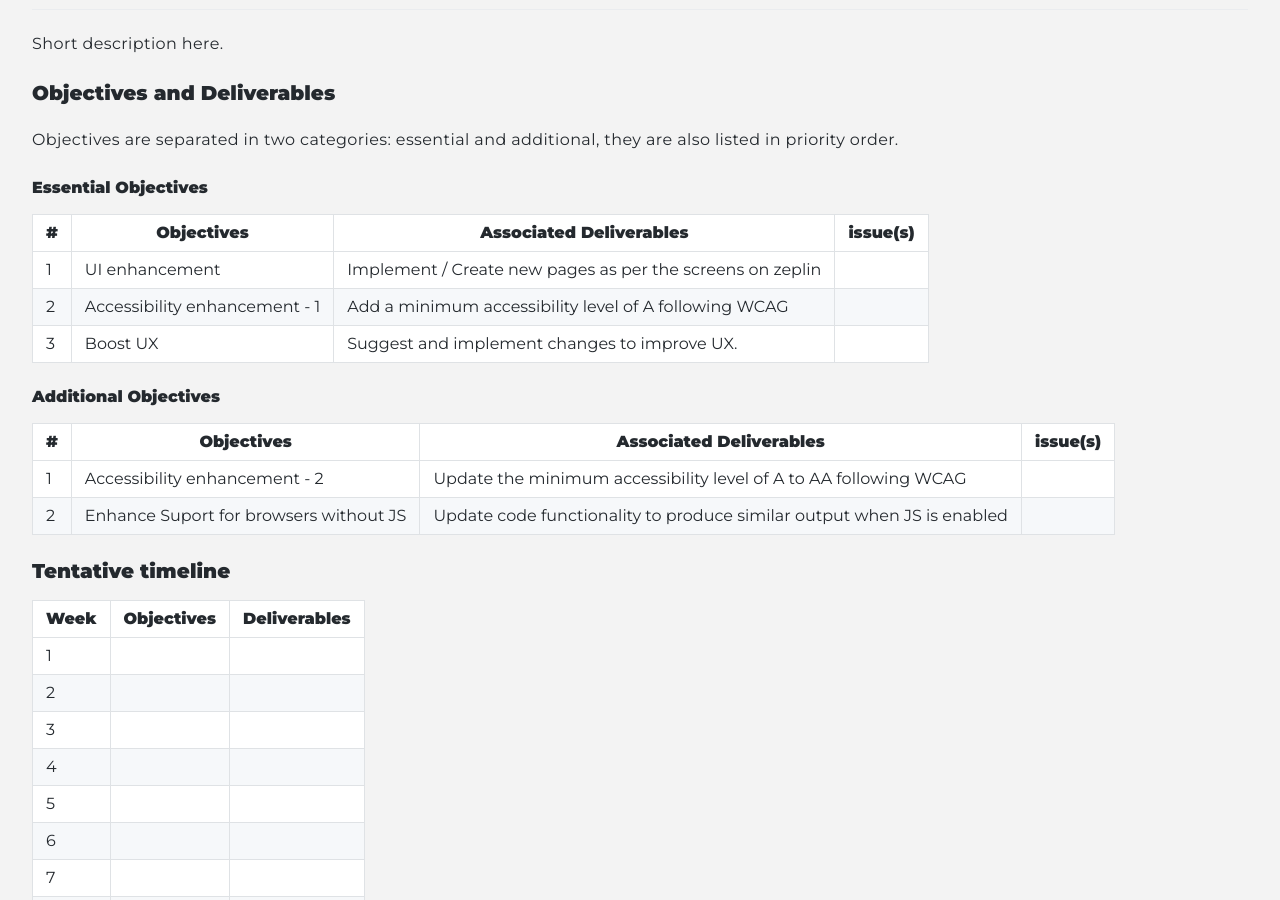
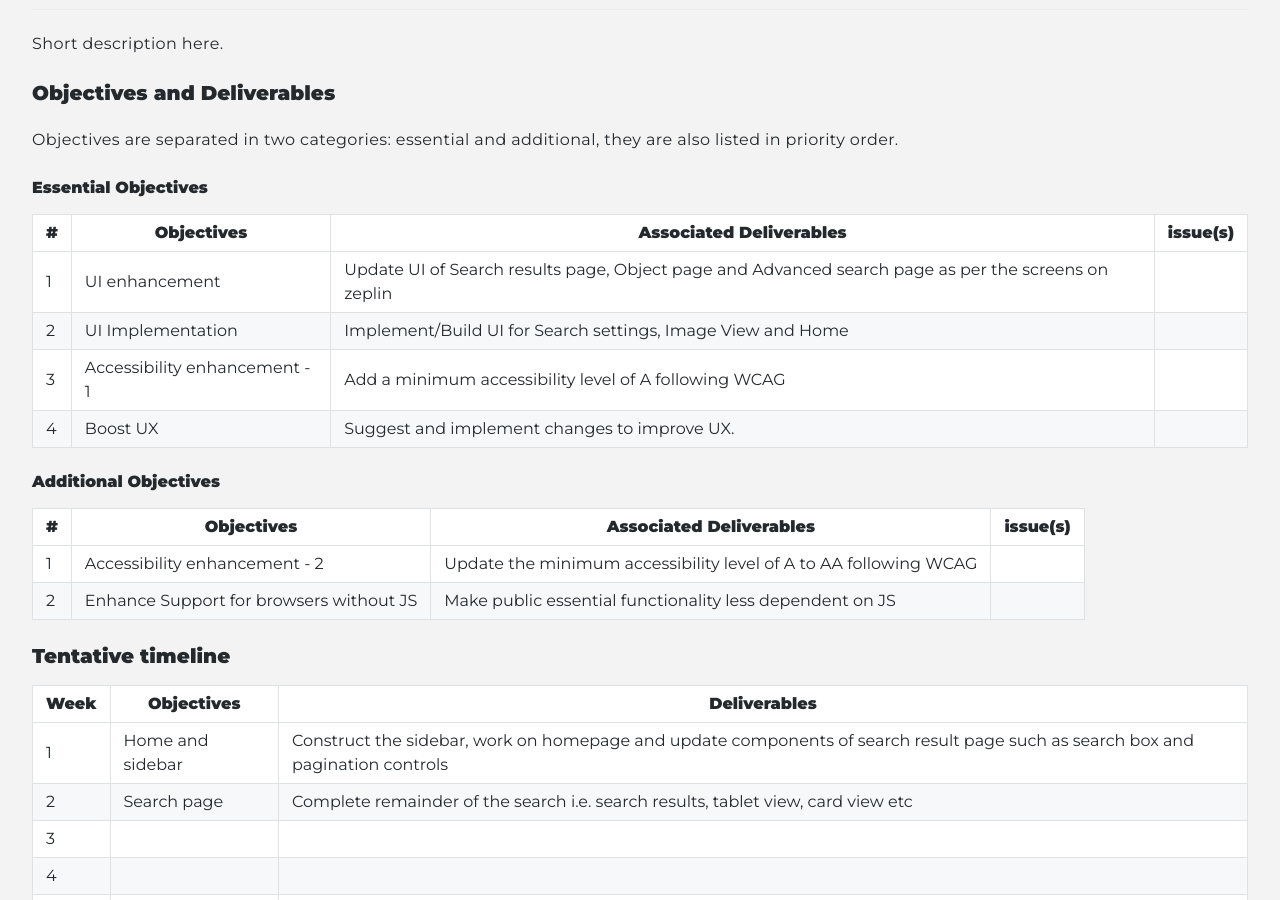
Before and after one commit to cdli-gh/blog, a Jekyll site: the page built from _blog/gsoc20/design_integration/index.md, in a window 1280 px wide and 900 px high, scrolled down 386 px. Built offline with Jekyll 4.4.1, drawn with Linux system fonts in a browser that asks for light colours.

Commit message:
Update Design Integration blog

```diff
--- a/_blog/gsoc20/design_integration/index.md
+++ b/_blog/gsoc20/design_integration/index.md
@@ -14,24 +14,25 @@ Objectives are separated in two categories: essential and additional, they are a
 
 |\#|Objectives|Associated Deliverables|issue(s)|
 |---	|---	|---	|---	|
-|1   	|UI enhancement   	| Implement / Create new pages as per the screens on zeplin  	|   	|
-|2   	|Accessibility enhancement - 1  	| Add a minimum accessibility level of A following WCAG   	|   	|
-|3   	|Boost UX   	| Suggest and implement changes to improve UX.   	|   	|
+|1   	|UI enhancement   	| Update UI of Search results page, Object page and Advanced search page as per the screens on zeplin  	|   	|
+|2   	|UI Implementation  	| Implement/Build UI for Search settings, Image View and Home     	|   	|
+|3   	|Accessibility enhancement - 1  	| Add a minimum accessibility level of A following WCAG   	|   	|
+|4   	|Boost UX   	| Suggest and implement changes to improve UX.   	|   	|
 
 
 #### Additional Objectives
 
 |\#|Objectives|Associated Deliverables|issue(s)|
 |---	|---	|---	|---	|
-|1   	|Accessibility enhancement - 2   	| Update the minimum accessibility level of A to AA following WCAG    	|   	|
-|2   	|Enhance Suport for browsers without JS   	| Update code functionality to produce similar output when JS is enabled   	|   	|
+|1   	|Accessibility enhancement - 2   	| Update the minimum accessibility level of A to AA following WCAG  |   	|
+|2   	|Enhance Support for browsers without JS   	| Make public essential functionality less dependent on JS    	|   	|
 
 ### Tentative timeline
 
 | Week  |Objectives |Deliverables |
 |---|---|---|
-|1|   |   |
-|2|   |   |
+|1|Home and sidebar | Construct the sidebar, work on homepage and update components of search result page such as search box and pagination controls  |
+|2|Search page  | Complete remainder of the search i.e. search results, tablet view, card view etc  |
 |3|   |   |
 |4|   |   |
 |5|   |   |
```
